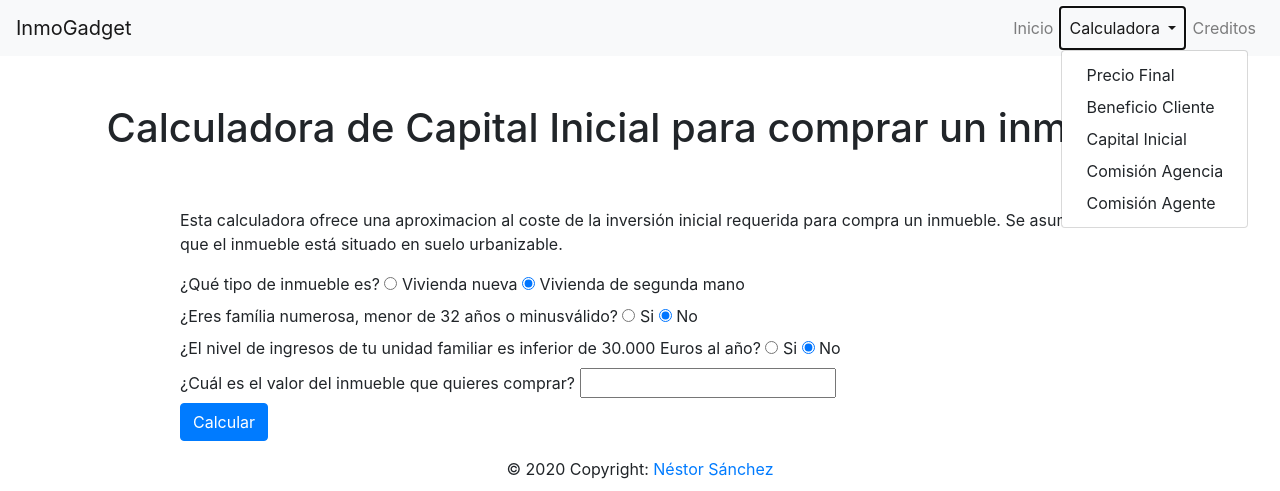
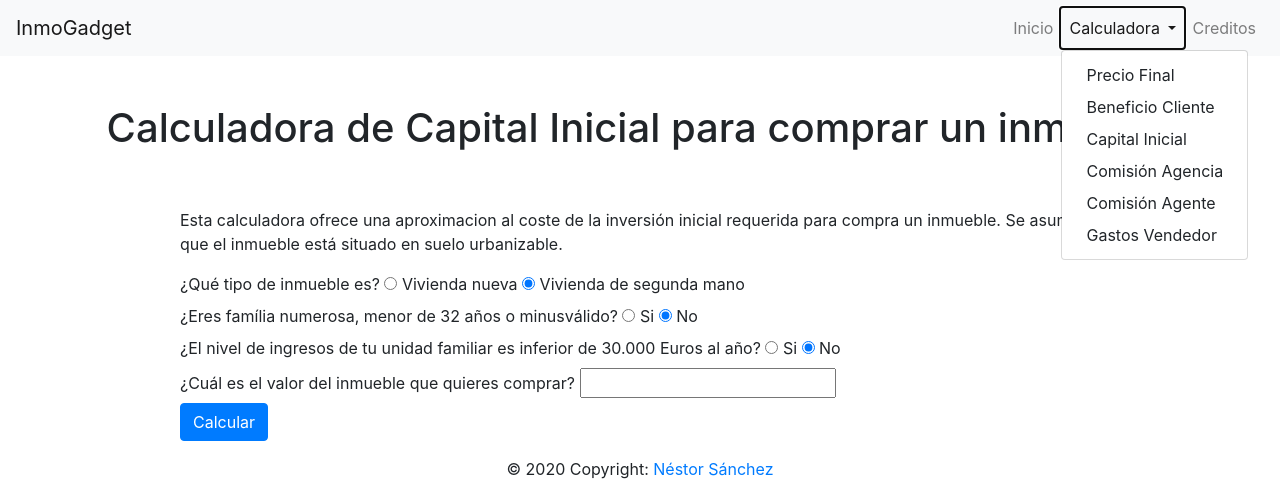
Before and after one commit to nestor-san/inmogadget-django, a Django app: page /calculator/capital_inicial/ in a window 1280 px wide, after a click on "Calculadora". Shown: the top 491 px of the page. Run offline with Django 3.2, Linux system fonts and the light colour scheme; some libraries are stand-ins or nearby versions.

Commit message:
Correccion navbar

```diff
--- a/calculator/templates/calculator/base.html
+++ b/calculator/templates/calculator/base.html
@@ -34,6 +34,7 @@
               <a class="dropdown-item" href="{% url 'calculator:capital_inicial' %}">Capital Inicial</a>
               <a class="dropdown-item" href="{% url 'calculator:comision_agencia' %}">Comisión Agencia</a>
               <a class="dropdown-item" href="{% url 'calculator:comision_agente' %}">Comisión Agente</a>
+              <a class="dropdown-item" href="{% url 'calculator:gastos_vendedor' %}">Gastos Vendedor</a>
             </div>
           </li>
           <li class="nav-item">
```
